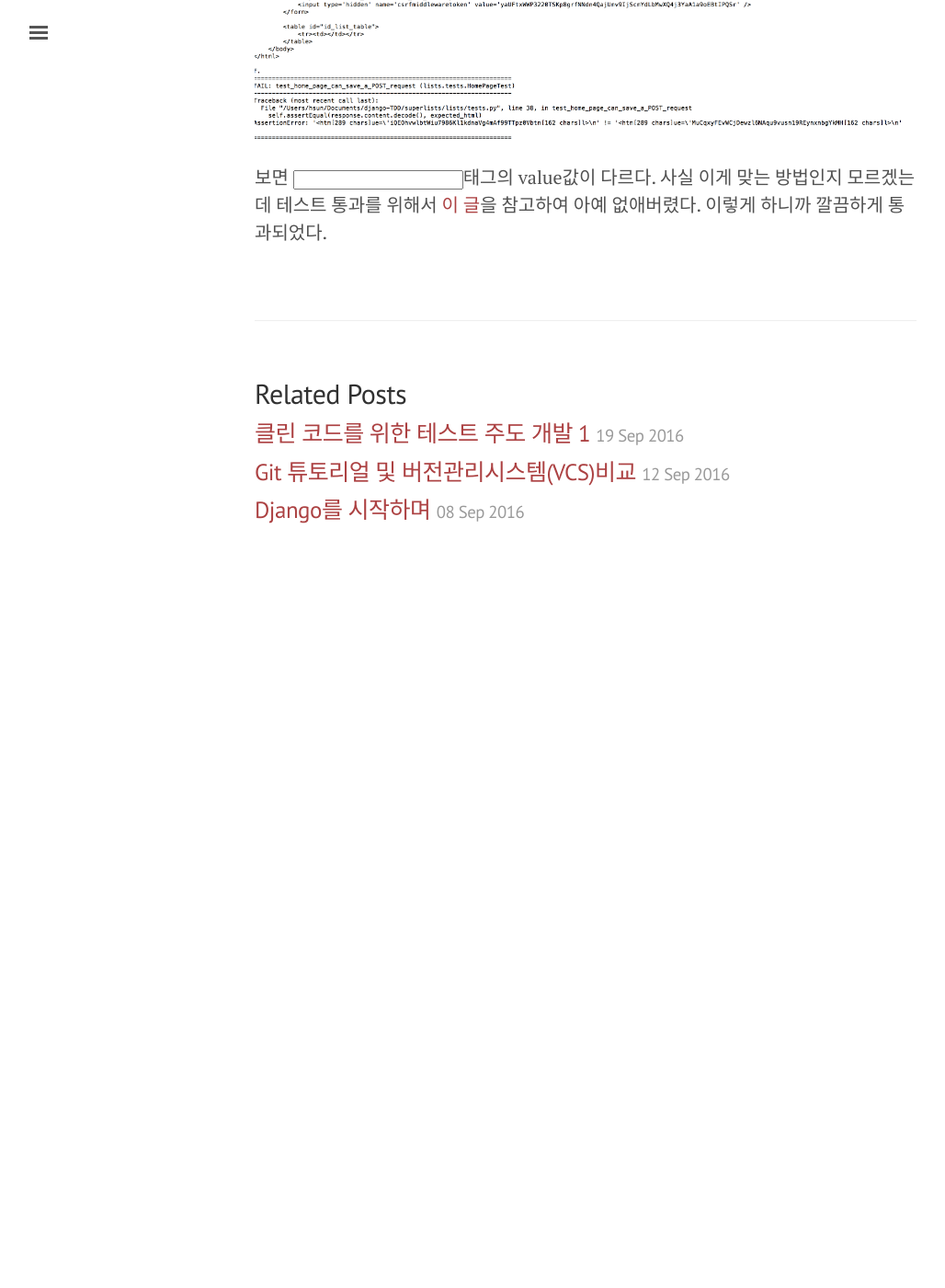
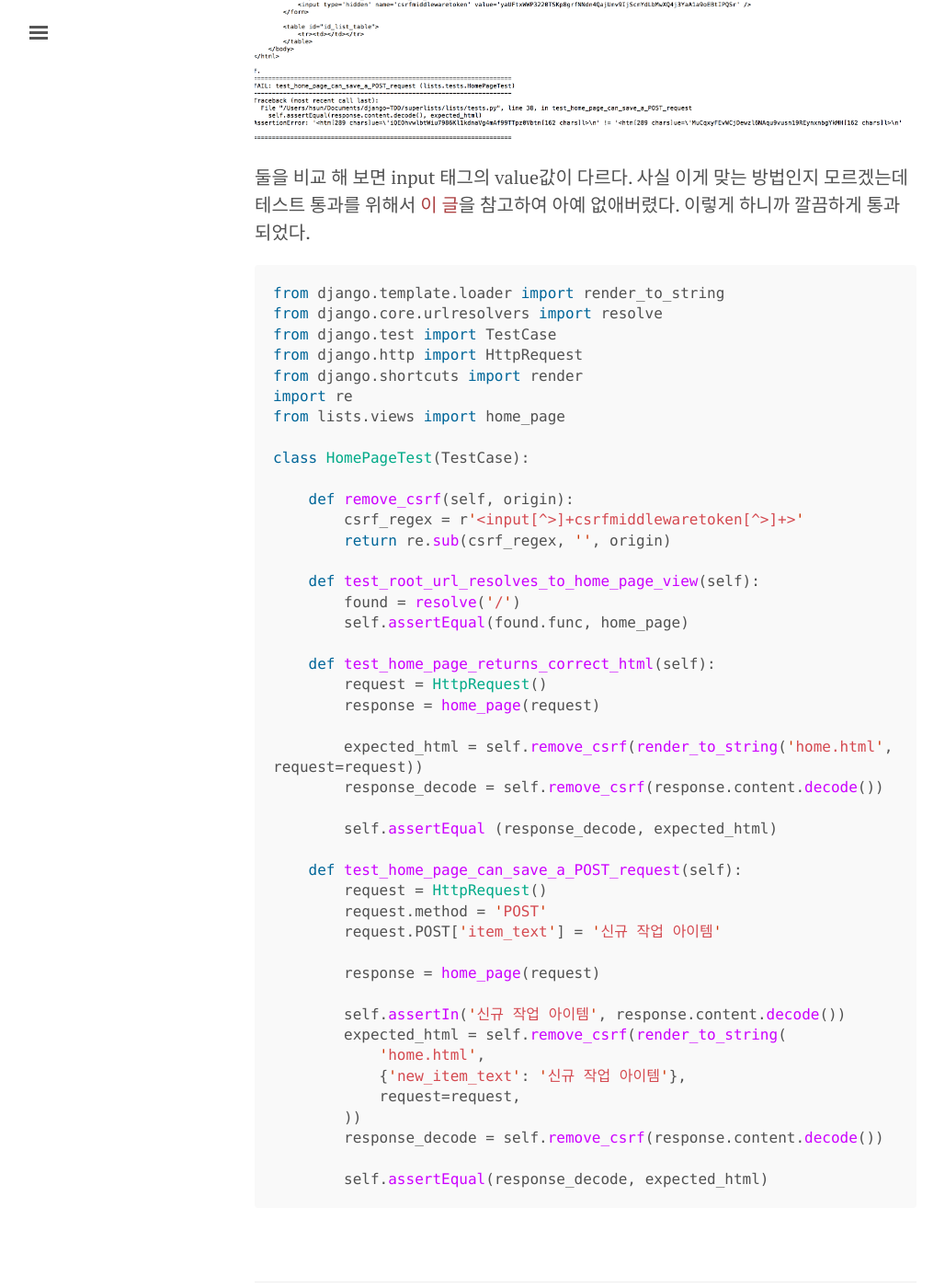
Before and after one commit to hyesun03/hyesun03.github.io, a Jekyll site: the page built from _posts/2016-09-19-djangoTDD02.md, in a window 1280 px wide and 1400 px high, scrolled down 1233 px. Shown: the whole window at 92% size, without its empty margins (3-1031 px from the left). Built offline with Jekyll 4.4.1, drawn with Linux system fonts in a browser that asks for light colours; comment, search, counter and statistics services are not loaded; before the commit the page ends 1863 px from its top, so only the background shows below that.

Commit message:
csrf 코드 추가

````diff
--- a/_posts/2016-09-19-djangoTDD02.md
+++ b/_posts/2016-09-19-djangoTDD02.md
@@ -27,4 +27,50 @@ TypeError: view must be a callable or a list/tuple in the case of include().`
 
 &nbsp;&nbsp;&nbsp; `print(expected_html)`, `print(response.content.decode())`해 보면 아래와 같이 출력된다.
 ![csrf token을 제거하자: 1]({{ site.url }}/images/djangoTDD_3.png)
-보면 <input>태그의 value값이 다르다. 사실 이게 맞는 방법인지 모르겠는데 테스트 통과를 위해서 [이 글](https://www.reddit.com/r/learnpython/comments/3vjxzn/django_unit_testing_csrf_token_in_html_assertion/)을 참고하여 아예 없애버렸다. 이렇게 하니까 깔끔하게 통과되었다.
+둘을 비교 해 보면 input 태그의 value값이 다르다. 사실 이게 맞는 방법인지 모르겠는데 테스트 통과를 위해서 [이 글](https://www.reddit.com/r/learnpython/comments/3vjxzn/django_unit_testing_csrf_token_in_html_assertion/)을 참고하여 아예 없애버렸다. 이렇게 하니까 깔끔하게 통과되었다.
+
+```python
+from django.template.loader import render_to_string
+from django.core.urlresolvers import resolve
+from django.test import TestCase
+from django.http import HttpRequest
+from django.shortcuts import render
+import re
+from lists.views import home_page
+
+class HomePageTest(TestCase):
+
+    def remove_csrf(self, origin):
+        csrf_regex = r'<input[^>]+csrfmiddlewaretoken[^>]+>'
+        return re.sub(csrf_regex, '', origin)
+
+    def test_root_url_resolves_to_home_page_view(self):
+        found = resolve('/')
+        self.assertEqual(found.func, home_page)
+
+    def test_home_page_returns_correct_html(self):
+        request = HttpRequest()
+        response = home_page(request)
+
+        expected_html = self.remove_csrf(render_to_string('home.html', request=request))
+        response_decode = self.remove_csrf(response.content.decode())
+
+        self.assertEqual (response_decode, expected_html)
+
+    def test_home_page_can_save_a_POST_request(self):
+        request = HttpRequest()
+        request.method = 'POST'
+        request.POST['item_text'] = '신규 작업 아이템'
+
+        response = home_page(request)
+
+        self.assertIn('신규 작업 아이템', response.content.decode())
+        expected_html = self.remove_csrf(render_to_string(
+            'home.html',
+            {'new_item_text': '신규 작업 아이템'},
+            request=request,
+        ))
+        response_decode = self.remove_csrf(response.content.decode())
+
+        self.assertEqual(response_decode, expected_html)
+```
````
